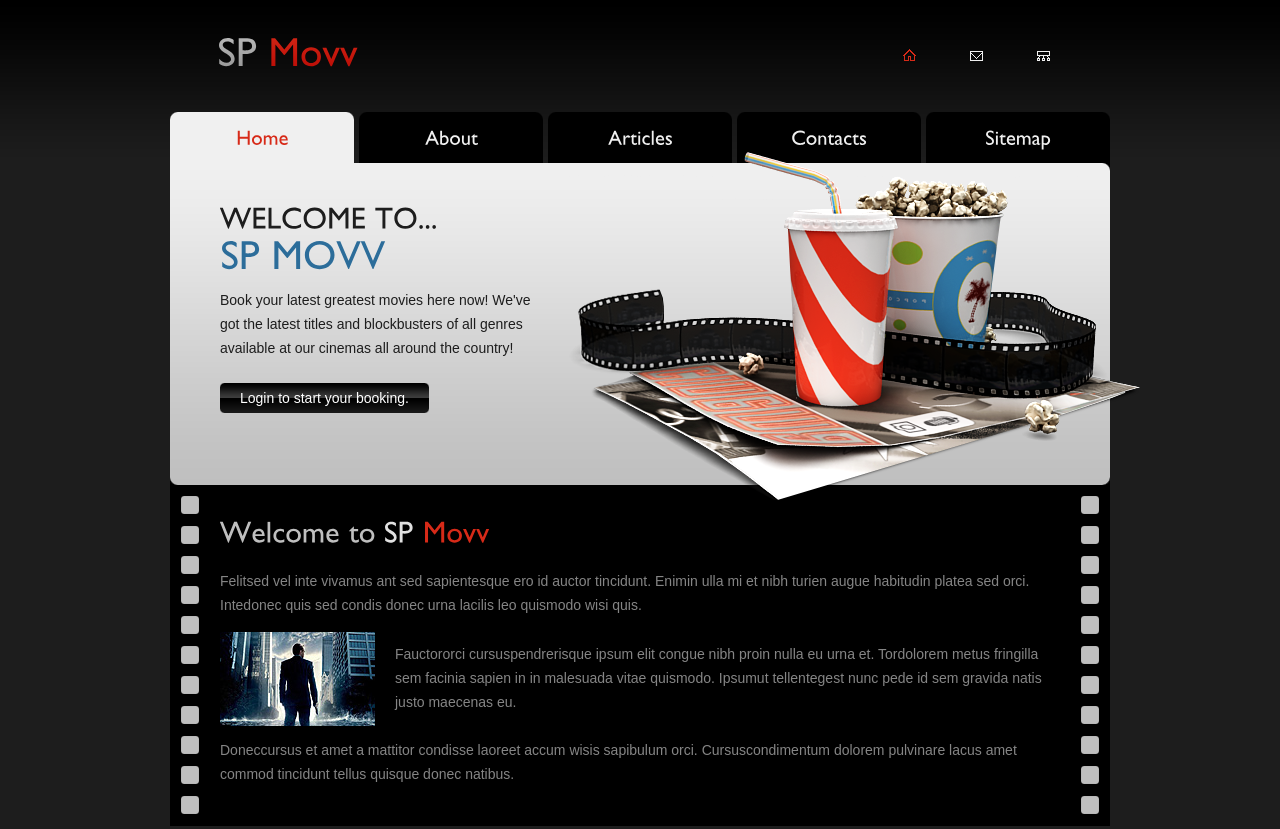
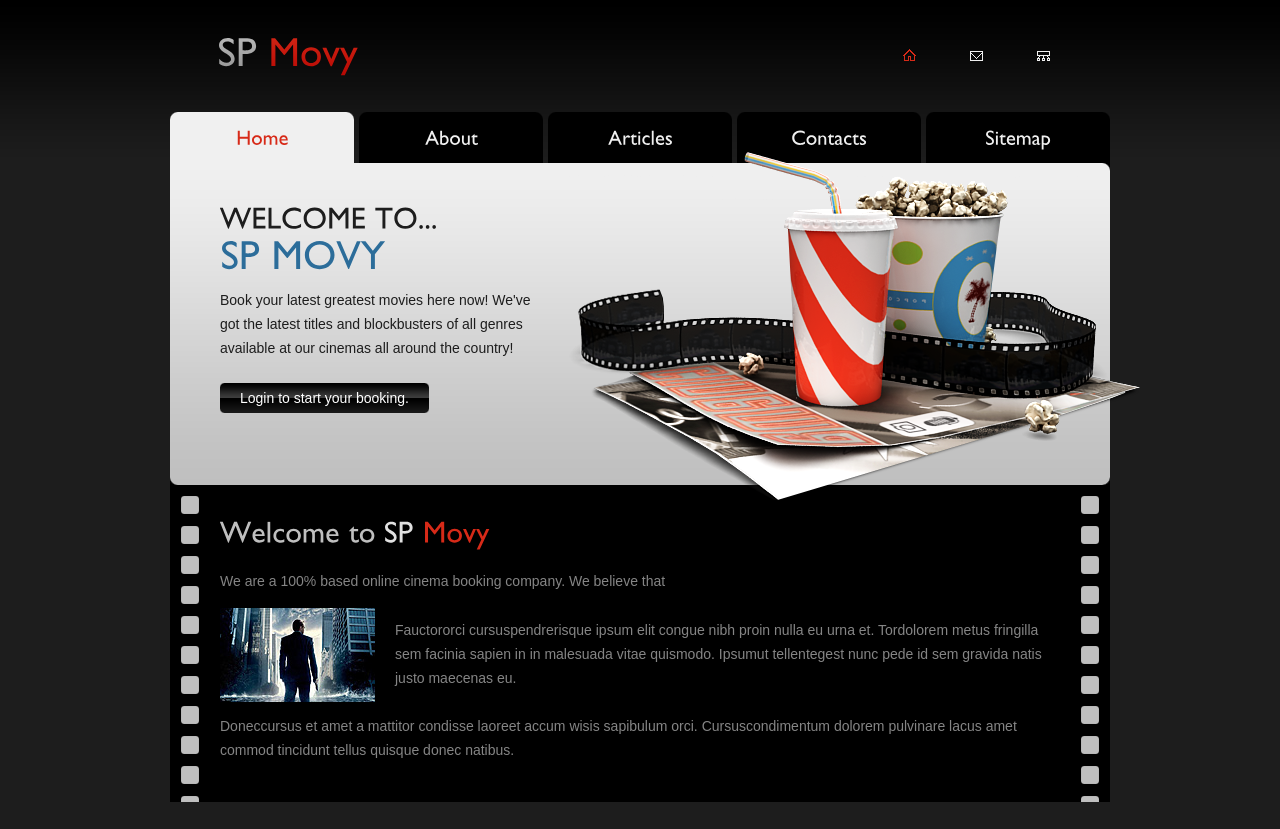
Before and after one commit to spmovv/spmovies, a plain HTML site: page index.html in a window 1280 px wide. Shown: the top 829 px of the page. Drawn offline with Linux system fonts and the light colour scheme.

Commit message:
Add files via upload

```diff
--- a/index.html
+++ b/index.html
@@ -1,7 +1,7 @@
 <!DOCTYPE html PUBLIC "-//W3C//DTD XHTML 1.0 Strict//EN" "http://www.w3.org/TR/xhtml1/DTD/xhtml1-strict.dtd">
 <html xmlns="http://www.w3.org/1999/xhtml">
 <head>
-<title>Cinema World</title>
+<title>SP Movy</title>
 <meta http-equiv="Content-Type" content="text/html; charset=utf-8" />
 <link href="css/style.css" rel="stylesheet" type="text/css" />
 <script src="js/jquery-1.4.2.min.js" type="text/javascript"></script>
@@ -22,7 +22,7 @@
     <div id="main">
       <div id="header">
         <div class="row-1">
-          <div class="fleft"><a href="#">SP <span>Movv</span></a></div>
+          <div class="fleft"><a href="#">SP <span>Movy</span></a></div>
           <ul>
             <li><a href="#"><img src="images/icon1-act.gif" alt="" /></a></li>
             <li><a href="#"><img src="images/icon2.gif" alt="" /></a></li>
@@ -43,7 +43,7 @@
         <div id="slogan">
           <div class="image png"></div>
           <div class="inside">
-            <h2>Welcome to... <span>SP Movv</span></h2>
+            <h2>Welcome to... <span>SP Movy</span></h2>
             <p>Book your latest greatest movies here now! We've got the latest titles and blockbusters of all genres
 			available at our cinemas all around the country! </p>
             <div class="wrapper"><a href="#" class="link1"><span><span>Login to start your booking.</span></span></a></div>
@@ -53,8 +53,8 @@
           <div class="border-right">
             <div class="border-left">
               <div class="inner">
-                <h3>Welcome to <b>SP</b> <span>Movv</span></h3>
-                <p>Felitsed vel inte vivamus ant sed sapientesque ero id auctor tincidunt. Enimin ulla mi et nibh turien augue habitudin platea sed orci. Intedonec quis sed condis donec urna lacilis leo quismodo wisi quis.</p>
+                <h3>Welcome to <b>SP</b> <span>Movy</span></h3>
+                <p>We are a 100% based online cinema booking company. We believe that </p>
                 <div class="img-box1"><img src="images/1page-img1.jpg" alt="" />Fauctororci cursuspendrerisque ipsum elit congue nibh proin nulla eu urna et. Tordolorem metus fringilla sem facinia sapien in in malesuada vitae quismodo. Ipsumut tellentegest nunc pede id sem gravida natis justo maecenas eu. </div>
                 <p>Doneccursus et amet a mattitor condisse laoreet accum wisis sapibulum orci. Cursuscondimentum dolorem pulvinare lacus amet commod tincidunt tellus quisque donec natibus.</p>
               </div>
```
